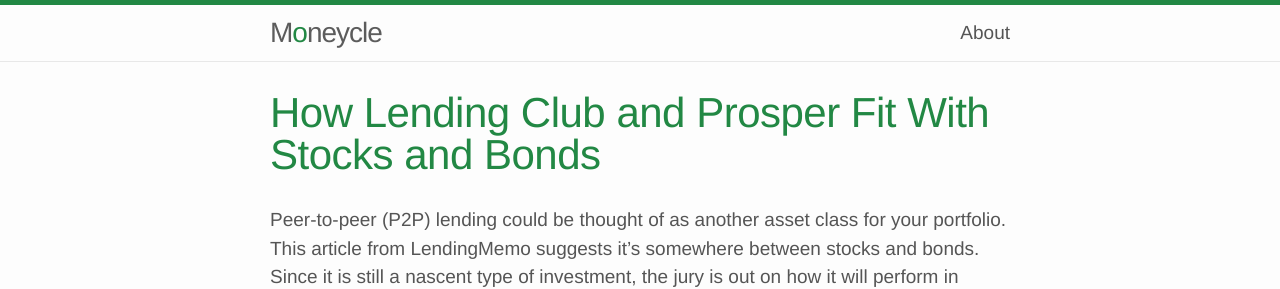
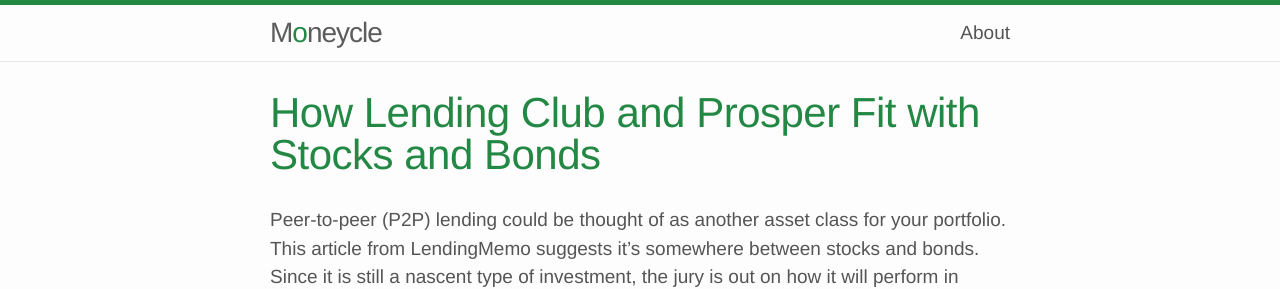
Before and after one commit to moneycle/moneycle.github.io, a Jekyll site: the page built from _posts/2015-03-29-how-lending-club-and-prosper-fit-with-stocks-and-bonds.markdown, in a window 1280 px wide. Shown: the top 289 px of the page. Built offline with Jekyll 4.4.1, drawn with Linux system fonts in a browser that asks for light colours; comment, search, counter and statistics services are not loaded.

Commit message:
fixed capitalization

```diff
--- a/_posts/2015-03-29-how-lending-club-and-prosper-fit-with-stocks-and-bonds.markdown
+++ b/_posts/2015-03-29-how-lending-club-and-prosper-fit-with-stocks-and-bonds.markdown
@@ -1,6 +1,6 @@
 ---
 layout: link
-title: "How Lending Club and Prosper Fit With Stocks and Bonds"
+title: "How Lending Club and Prosper Fit with Stocks and Bonds"
 date: 2015-03-29T11:42:09-06:00
 link: http://www.lendingmemo.com/stocks-bonds-lending-club-prosper/
 ---
```
